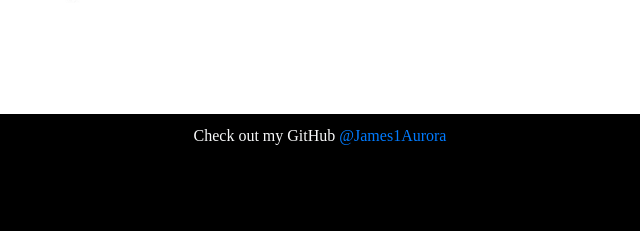
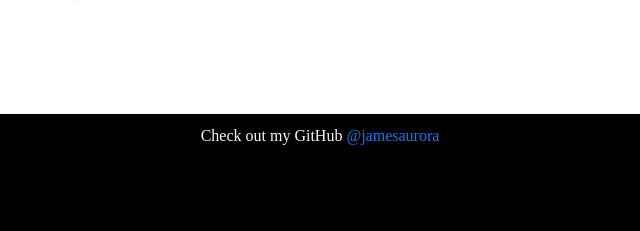
Before and after one commit to jamesaurora/jamesaurora.github.io, a plain HTML site: page index.html in a window 1280 px wide. Shown: the part 4369-4600 px from the top of the page, 320-960 px from the left. Drawn offline with nearby package versions, Linux system fonts and the light colour scheme.

Commit message:
Update index.html

```diff
--- a/index.html
+++ b/index.html
@@ -229,7 +229,7 @@
         <h2 style="font-family: 'Montserrat'; text-align: center;">at Programming</h2>
         <h2 class="display-4" style="text-align: center; padding-bottom: 5%;">________________</h2>
         <a href="https://github.com/jamesaurora"><img src="img/githubb.png" alt="GitHub Logo" style="border-radius: 6px; max-width: 100%;"></a>
-        <p style="font-family: 'Montserrat'; text-align: center; padding-top: 10px;">Check out my GitHub<a href="https://github.com/jamesaurora"> @James1Aurora</a></p>
+        <p style="font-family: 'Montserrat'; text-align: center; padding-top: 10px;">Check out my GitHub<a href="https://github.com/jamesaurora"> @jamesaurora</a></p>
       </div>
     </div>
   </div>
```
